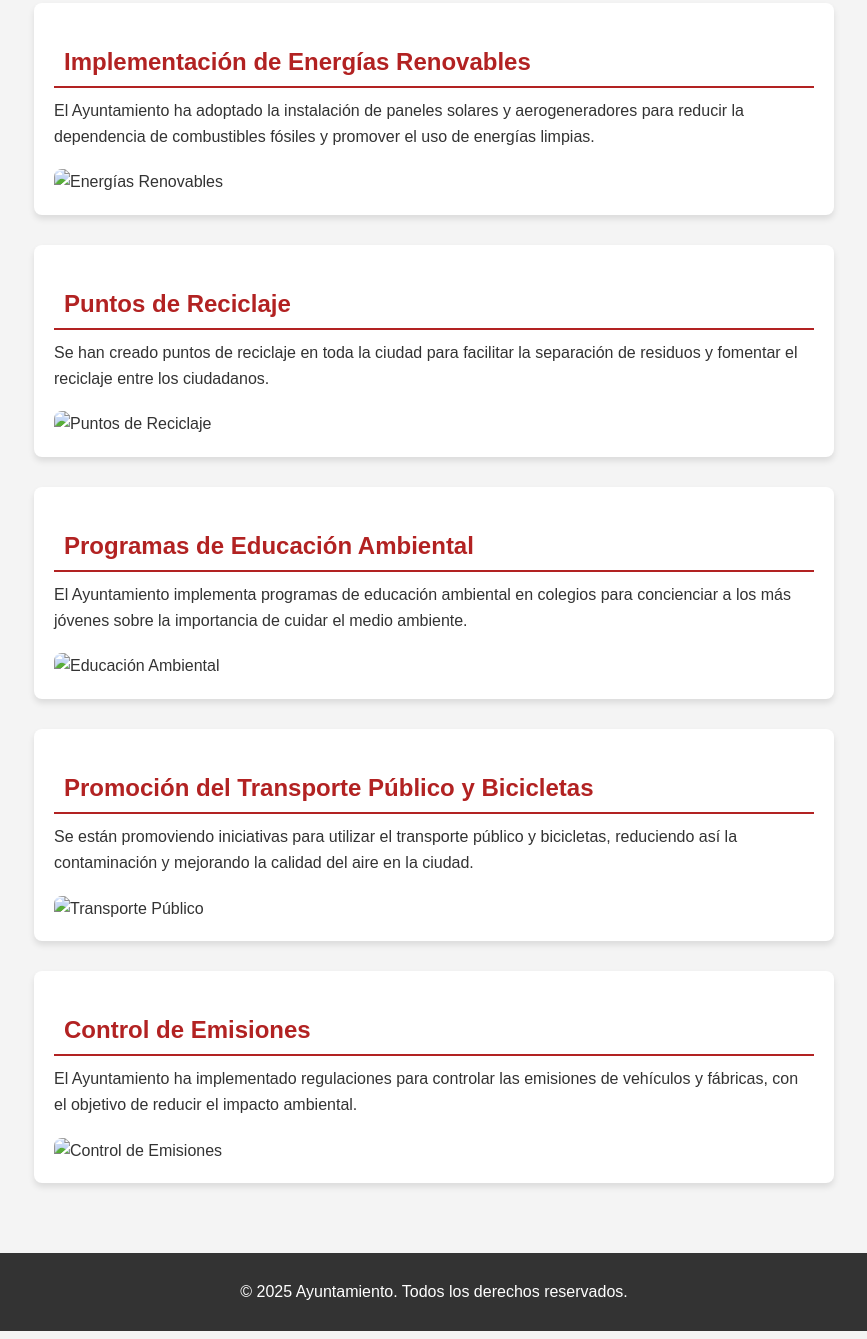
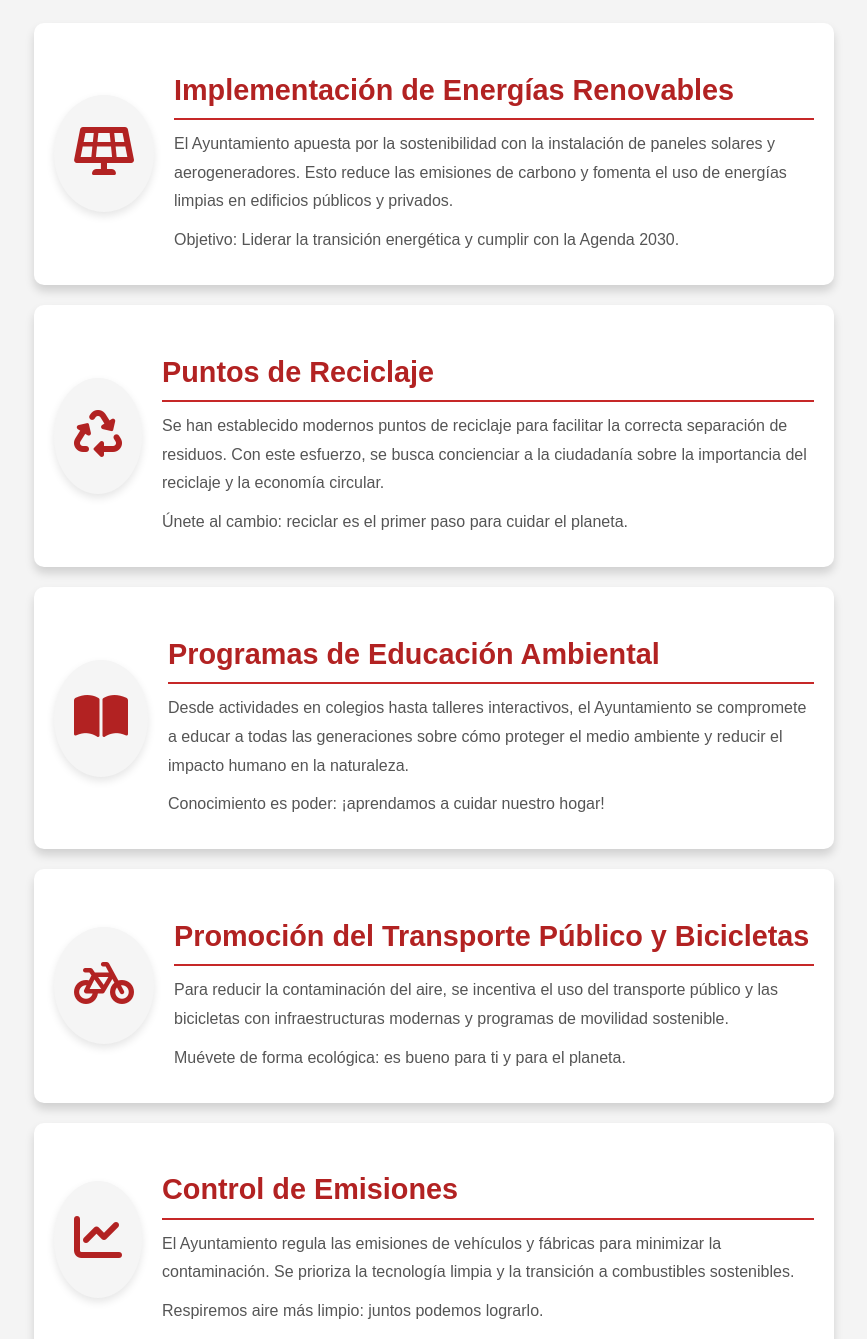
Before and after one commit to Joselitus05/joselitus05.github.io, a plain HTML site: page HTML/medidasMedioambientales.html in a window 1280 px wide. Shown: the part 372-1711 px from the top of the page, without its empty margins (206-1073 px from the left). Drawn offline with Linux system fonts and the light colour scheme.

Commit message:
Medidas medioambientales

```diff
--- a/CSS/medidasMedioambientales.css
+++ b/CSS/medidasMedioambientales.css
@@ -1,88 +1,51 @@
-/* General styles */
-body {
-    font-family: Arial, sans-serif;
-    margin: 0;
-    padding: 0;
-    line-height: 1.6;
-    background-color: #f9f9f9; /* Color de fondo claro */
-    color: #333;
-}
-
-/* Header styles */
-header {
-    background: #b22222; /* Rojo oscuro */
-    color: white;
+/* Measure sections */
+.measure {
+    display: flex;
+    align-items: center;
     padding: 20px;
-    text-align: center;
-}
-
-header img {
-    width: 80px;
-    height: auto;
-}
-
-header h1 {
-    margin: 10px 0 0;
-}
-
-/* Navigation styles */
-nav ul {
-    list-style: none;
-    margin: 0;
-    padding: 0;
-    display: flex;
-    justify-content: center;
-    background: #8b0000; /* Rojo más oscuro */
-}
-
-nav ul li {
-    margin: 0;
-}
-
-nav ul li a {
-    color: white;
-    text-decoration: none;
-    padding: 15px 20px;
-    display: block;
-    transition: background 0.3s ease;
-}
-
-nav ul li a:hover {
-    background: #b22222; /* Rojo oscuro */
-}
-
-/* Sección de medidas */
-.measure {
-    margin-bottom: 30px;
+    margin: 20px 0;
     background: white;
-    padding: 20px;
-    border-radius: 8px;
-    box-shadow: 0 4px 6px rgba(0, 0, 0, 0.1);
-    transition: transform 0.3s;
+    border-radius: 10px;
+    box-shadow: 0 6px 10px rgba(0, 0, 0, 0.15);
+    transition: transform 0.3s, box-shadow 0.3s;
+    gap: 20px;
 }
 
 .measure:hover {
-    transform: translateY(-5px);
+    transform: translateY(-10px);
+    box-shadow: 0 10px 20px rgba(0, 0, 0, 0.2);
 }
 
-/* Iconos */
-.measure h2 {
+/* Icons */
+.measure .icon {
+    font-size: 3em;
     color: #b22222;
-    border-bottom: 2px solid #b22222;
-    padding-bottom: 5px;
-    margin-bottom: 10px;
-    display: flex;
-    align-items: center;
+    background: #f5f5f5;
+    border-radius: 50%;
+    padding: 20px;
+    box-shadow: 0 4px 8px rgba(0, 0, 0, 0.1);
+    transition: transform 0.3s ease;
 }
 
-.measure h2 i {
-    margin-right: 10px;
+.measure:hover .icon {
+    transform: rotate(360deg) scale(1.1);
 }
 
-.responsive-img {
-    width: 100%;
-    border-radius: 8px;
-    margin-top: 10px;
+/* Text content */
+.text-content {
+    flex: 1;
+}
+
+.text-content h2 {
+    color: #b22222;
+    font-size: 1.8em;
+    margin-bottom: 10px;
+}
+
+.text-content p {
+    line-height: 1.8;
+    margin: 10px 0;
+    color: #555;
 }
 
 footer {
@@ -90,5 +53,4 @@ footer {
     background: #8b0000;
     color: white;
     padding: 10px 0;
-    margin-top: 20px;
 }
--- a/HTML/medidasMedioambientales.html
+++ b/HTML/medidasMedioambientales.html
@@ -5,12 +5,14 @@
     <meta name="viewport" content="width=device-width, initial-scale=1.0">
     <title>Medidas Ambientales - Ayuntamiento</title>
     <link rel="stylesheet" href=".././CSS/medidasMedioambientales.css">
+    <link rel="stylesheet" href="https://cdnjs.cloudflare.com/ajax/libs/font-awesome/6.0.0/css/all.min.css">
     <link rel="stylesheet" href=".././CSS/styles.css">
-
 </head>
 <body>
     <header>
-        <a href =".././HTML/index.html"> <img src=".././IMG/logo.png" alt="Escudo del Ayuntamiento"></a>
+        <a href=".././HTML/index.html">
+            <img src=".././IMG/logo.png" alt="Escudo del Ayuntamiento">
+        </a>
         <h1>Medidas Ambientales del Ayuntamiento</h1>
     </header>
     <nav>
@@ -18,36 +20,70 @@
             <li><a href=".././HTML/index.html">Inicio</a></li>
             <li><a href=".././HTML/contacto.html">Contacto</a></li>
             <li><a href=".././HTML/galeria.html">Galería</a></li>
-            <li><a href=".././HTML/medidasMedioambientales.html" >Medidas Medioambientales</a></li>
-            <li><a href=".././HTML/consejos.html" class="active">Consejos</a></li>
+            <li><a href=".././HTML/medidasMedioambientales.html" class="active">Medidas Medioambientales</a></li>
+            <li><a href=".././HTML/consejos.html">Consejos</a></li>
             <li><a href=".././HTML/ue.html">Unión Europea y Agenda 2030</a></li>
         </ul>
     </nav>
     <main>
+        <!-- Implementación de Energías Renovables -->
         <section class="measure">
-            <h2><i class="fas fa-solar-panel"></i> Implementación de Energías Renovables</h2>
-            <p>El Ayuntamiento ha adoptado la instalación de paneles solares y aerogeneradores para reducir la dependencia de combustibles fósiles y promover el uso de energías limpias.</p>
-            <img src=".././IMG/energias-renovables.jpg" alt="Energías Renovables" class="responsive-img">
+            <div class="icon">
+                <i class="fas fa-solar-panel"></i>
+            </div>
+            <div class="text-content">
+                <h2>Implementación de Energías Renovables</h2>
+                <p>El Ayuntamiento apuesta por la sostenibilidad con la instalación de paneles solares y aerogeneradores. Esto reduce las emisiones de carbono y fomenta el uso de energías limpias en edificios públicos y privados.</p>
+                <p>Objetivo: Liderar la transición energética y cumplir con la Agenda 2030.</p>
+            </div>
         </section>
+
+        <!-- Puntos de Reciclaje -->
         <section class="measure">
-            <h2><i class="fas fa-recycle"></i> Puntos de Reciclaje</h2>
-            <p>Se han creado puntos de reciclaje en toda la ciudad para facilitar la separación de residuos y fomentar el reciclaje entre los ciudadanos.</p>
-            <img src=".././IMG/puntos-reciclaje.jpg" alt="Puntos de Reciclaje" class="responsive-img">
+            <div class="icon">
+                <i class="fas fa-recycle"></i>
+            </div>
+            <div class="text-content">
+                <h2>Puntos de Reciclaje</h2>
+                <p>Se han establecido modernos puntos de reciclaje para facilitar la correcta separación de residuos. Con este esfuerzo, se busca concienciar a la ciudadanía sobre la importancia del reciclaje y la economía circular.</p>
+                <p>Únete al cambio: reciclar es el primer paso para cuidar el planeta.</p>
+            </div>
         </section>
+
+        <!-- Programas de Educación Ambiental -->
         <section class="measure">
-            <h2><i class="fas fa-book-open"></i> Programas de Educación Ambiental</h2>
-            <p>El Ayuntamiento implementa programas de educación ambiental en colegios para concienciar a los más jóvenes sobre la importancia de cuidar el medio ambiente.</p>
-            <img src=".././IMG/educacion-ambiental.jpg" alt="Educación Ambiental" class="responsive-img">
+            <div class="icon">
+                <i class="fas fa-book-open"></i>
+            </div>
+            <div class="text-content">
+                <h2>Programas de Educación Ambiental</h2>
+                <p>Desde actividades en colegios hasta talleres interactivos, el Ayuntamiento se compromete a educar a todas las generaciones sobre cómo proteger el medio ambiente y reducir el impacto humano en la naturaleza.</p>
+                <p>Conocimiento es poder: ¡aprendamos a cuidar nuestro hogar!</p>
+            </div>
         </section>
+
+        <!-- Promoción del Transporte Público y Bicicletas -->
         <section class="measure">
-            <h2><i class="fas fa-bicycle"></i> Promoción del Transporte Público y Bicicletas</h2>
-            <p>Se están promoviendo iniciativas para utilizar el transporte público y bicicletas, reduciendo así la contaminación y mejorando la calidad del aire en la ciudad.</p>
-            <img src=".././IMG/transporte-publico.jpg" alt="Transporte Público" class="responsive-img">
+            <div class="icon">
+                <i class="fas fa-bicycle"></i>
+            </div>
+            <div class="text-content">
+                <h2>Promoción del Transporte Público y Bicicletas</h2>
+                <p>Para reducir la contaminación del aire, se incentiva el uso del transporte público y las bicicletas con infraestructuras modernas y programas de movilidad sostenible.</p>
+                <p>Muévete de forma ecológica: es bueno para ti y para el planeta.</p>
+            </div>
         </section>
+
+        <!-- Control de Emisiones -->
         <section class="measure">
-            <h2><i class="fas fa-chart-line"></i> Control de Emisiones</h2>
-            <p>El Ayuntamiento ha implementado regulaciones para controlar las emisiones de vehículos y fábricas, con el objetivo de reducir el impacto ambiental.</p>
-            <img src=".././IMG/control-emisiones.jpg" alt="Control de Emisiones" class="responsive-img">
+            <div class="icon">
+                <i class="fas fa-chart-line"></i>
+            </div>
+            <div class="text-content">
+                <h2>Control de Emisiones</h2>
+                <p>El Ayuntamiento regula las emisiones de vehículos y fábricas para minimizar la contaminación. Se prioriza la tecnología limpia y la transición a combustibles sostenibles.</p>
+                <p>Respiremos aire más limpio: juntos podemos lograrlo.</p>
+            </div>
         </section>
     </main>
     <footer>
```
